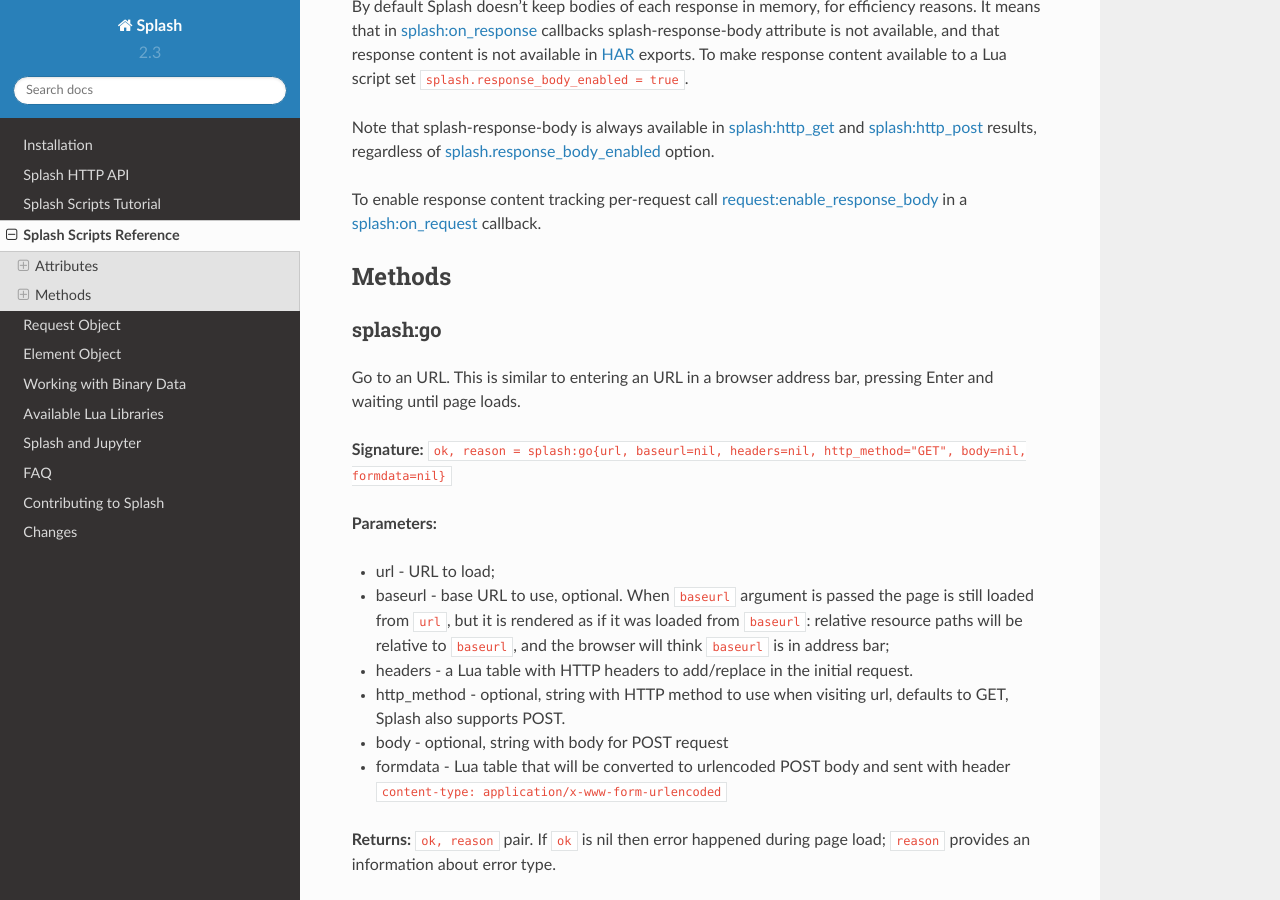
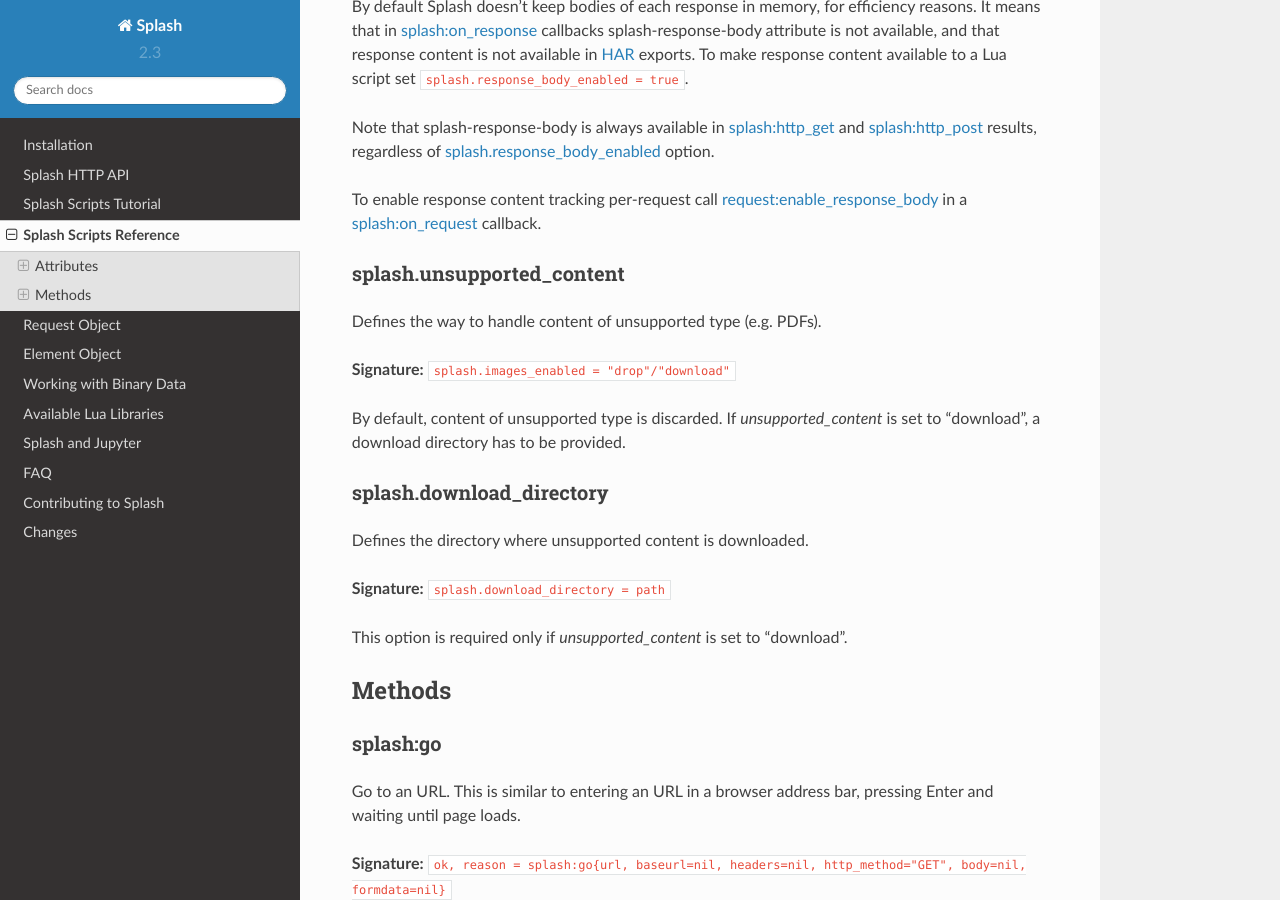
Before and after one commit to scrapinghub/splash, a Sphinx documentation site: the page built from docs/scripting-ref.rst, in a window 1280 px wide and 900 px high, scrolled down 2497 px. Built offline with Sphinx 7.4.7 and the Read the Docs theme 2.0.0, drawn with Linux system fonts in a browser that asks for light colours; pages that are not in the unit, such as notebooks, are missing from menus.

Commit message:
unsupported content documentation

```diff
--- a/docs/scripting-ref.rst
+++ b/docs/scripting-ref.rst
@@ -143,6 +143,32 @@
 To enable response content tracking per-request call
 :ref:`splash-request-enable-response-body` in a :ref:`splash-on-request`
 callback.
+
+.. _splash-unsupported-content:
+
+splash.unsupported_content
+---------------------
+
+Defines the way to handle content of unsupported type (e.g. PDFs).
+
+**Signature:** ``splash.images_enabled = "drop"/"download"``
+
+By default, content of unsupported type is discarded. If `unsupported_content`
+is set to "download", a download directory has to be provided.
+
+
+.. _splash-download-directory:
+
+splash.download_directory
+---------------------
+
+Defines the directory where unsupported content is downloaded.
+
+**Signature:** ``splash.download_directory = path``
+
+This option is required only if `unsupported_content` is set to "download".
+
+
 
 Methods
 ~~~~~~~
```
